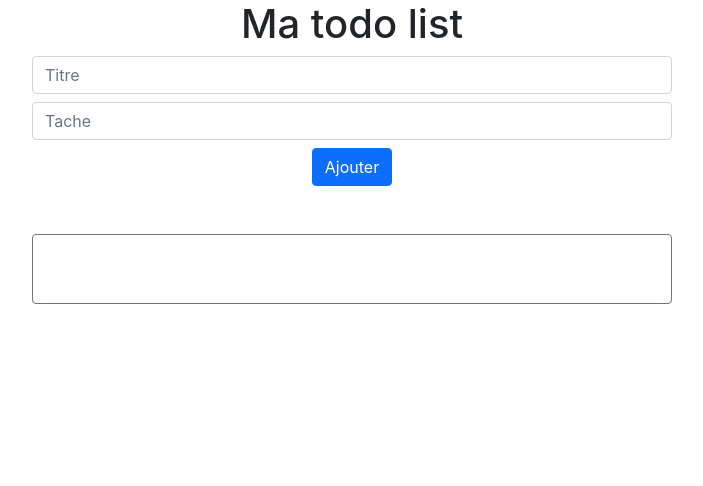
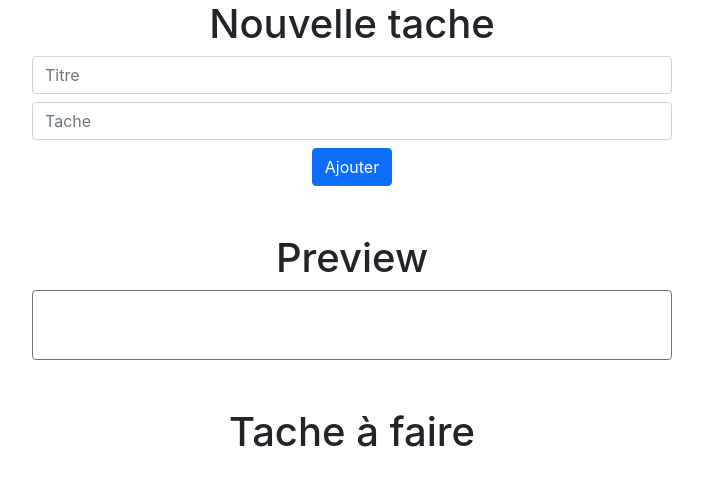
Before and after one commit to Gabouil/todoliste, a React (Create React App) app: page / in a window 1280 px wide. Shown: the top 486 px of the page, without its empty margins (288-991 px from the left). Built offline with nearby package versions, Linux system fonts and the light colour scheme.

Commit message:
j'ai plus d'idée de nom

```diff
--- a/src/TodoList.js
+++ b/src/TodoList.js
@@ -21,8 +21,8 @@ function TodoList() {
 
 
     return(
-        <div class="app-container d-flex align-items-center justify-content-around flex-column">
-            <h1>Ma todo list</h1>
+        <div class="app-container d-flex align-items-center justify-content-around flex-column text-center">
+            <h1>Nouvelle tache</h1>
             <form class="d-flex align-items-center mb-5 flex-column w-50">
                 <input
                     value={inputTitel}
@@ -40,6 +40,7 @@ function TodoList() {
                 />
                 <button id="addToTodo" class="btn btn-primary" onClick={addTodo}>Ajouter</button>
             </form>
+            <h1>Preview</h1>
             <div class="list-group w-50 btn border border-secondary mb-5">
                 <div class="d-flex flex-column align-items-center justify-content-between mb-4" key='preview'>
                     <div class="d-flex flex-column align-items-center justify-content-between mb-2">
@@ -49,6 +50,7 @@ function TodoList() {
                 </div>
             </div>
             <div className="list-group w-50">
+                <h1>Tache à faire</h1>
                 <div>{items.map(item =>
                     <div class="d-flex flex-column align-items-center justify-content-between mb-4" key={item[2]}>
                         <input type="checkbox" class="btn-check" id={item[2]} autocomplete="off" />
```
